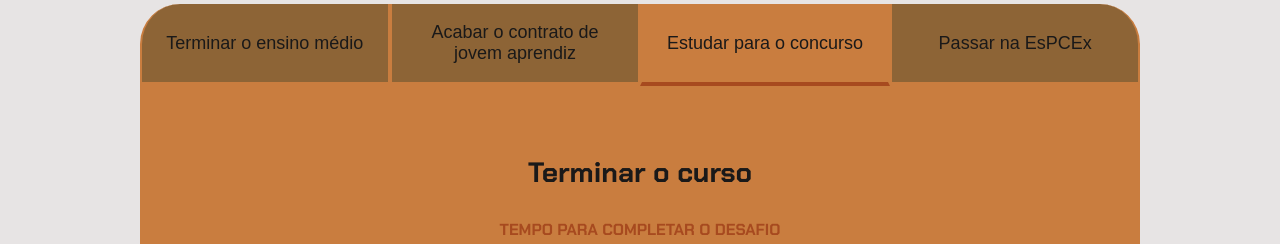
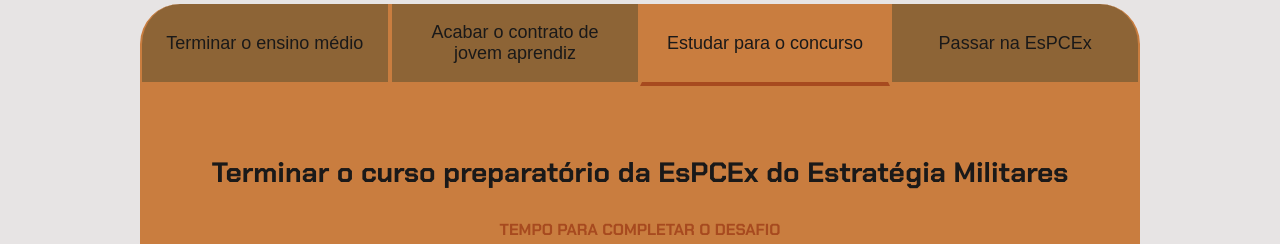
Before and after one commit to caiovogl1/Alura_pagina_organizacao, a plain HTML site: page index.html in a window 1280 px wide. Both pictures are taken after a click on the button "Estudar para o concurso". Shown: the part 99-343 px from the top of the page. Drawn offline with Linux system fonts and the light colour scheme.

Commit message:
Update index.html

```diff
--- a/index.html
+++ b/index.html
@@ -63,7 +63,7 @@
                 </div>
             </div>
             <div class = "aba-conteudo">
-                <h3 class="aba-conteudo-titulo-principal">Terminar o curso</h3>
+                <h3 class="aba-conteudo-titulo-principal">Terminar o curso preparatório da EsPCEx do Estratégia Militares</h3>
                 <h4 class="aba-conteudo-titulo-secundario">Tempo para completar o desafio</h4>
                 <div class="contador">
                     <div class="contador-digito">
```
